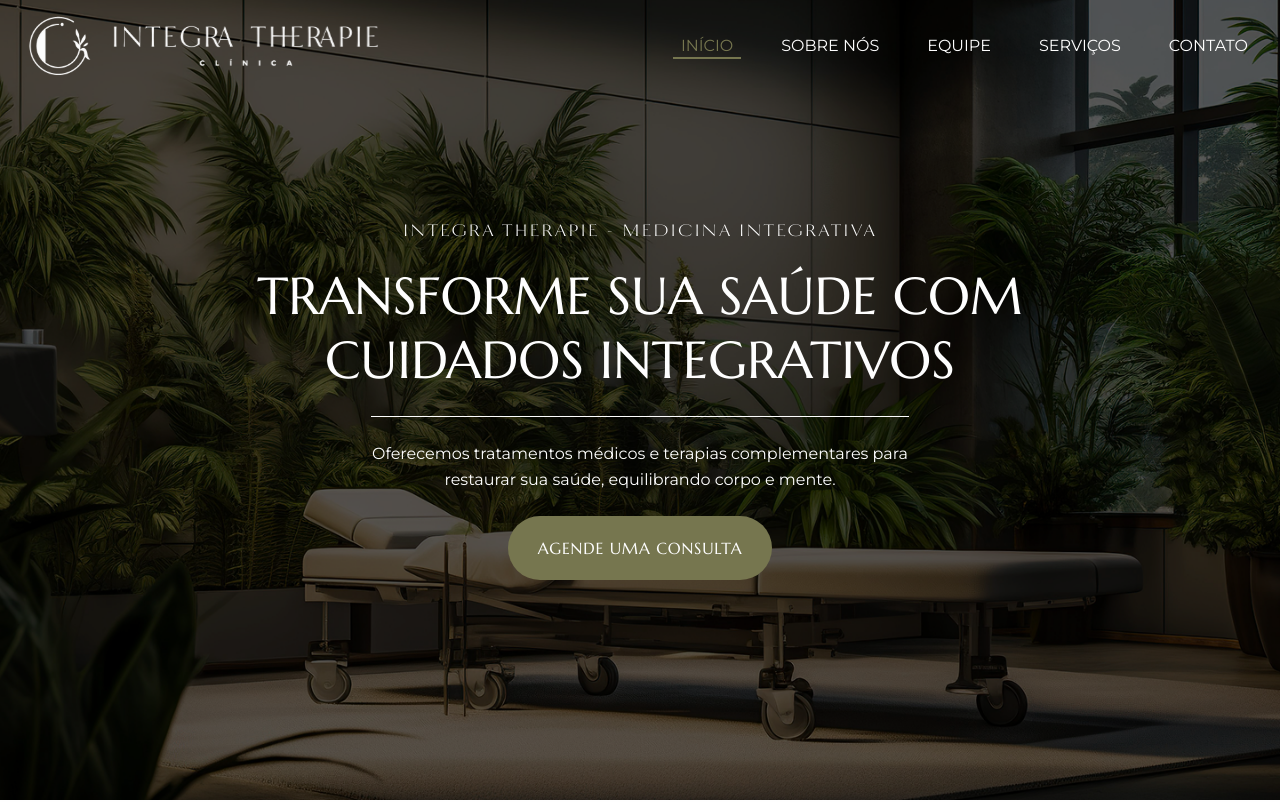
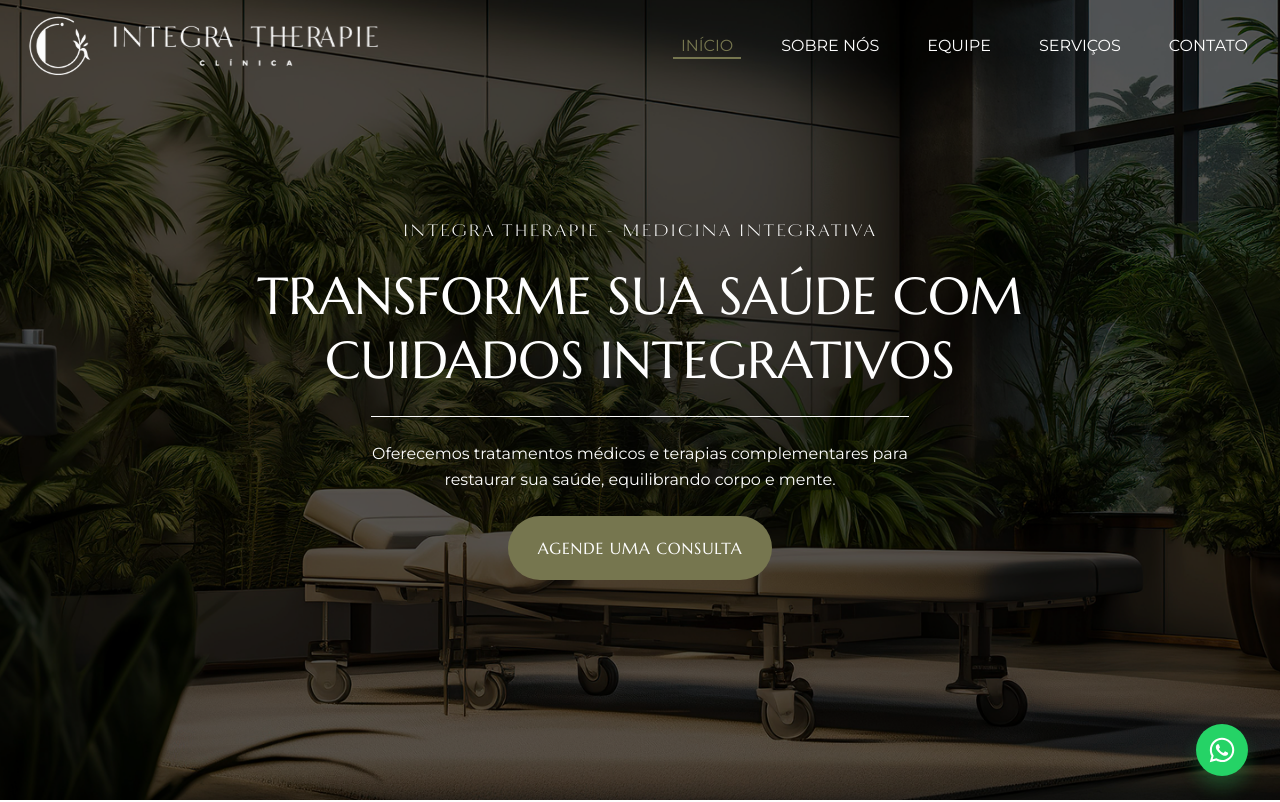
Before and after one commit to TalissonOliveira/integra-therapie-lp, a Next.js app: page / in a window 1280 px wide. Shown: the top 802 px of the page. Built offline with nearby package versions, Linux system fonts and the light colour scheme.

Commit message:
feat(home): add fab button to redirect to whatsapp

```diff
--- a/src/app/(home)/page.tsx
+++ b/src/app/(home)/page.tsx
@@ -4,6 +4,7 @@
 import { HeroSection } from './components/sections/hero-section'
 import { ServicesSection } from './components/sections/services-section'
 import { TeamSection } from './components/sections/team-section'
+import { WhatsAppFab } from '@/components/whatsapp-fab'
 
 export default function Home() {
   return (
@@ -14,6 +15,7 @@
       <ServicesSection />
       <CTASection />
       <ContactSection />
+      <WhatsAppFab />
     </main>
   )
 }
--- /dev/null
+++ b/src/components/whatsapp-fab.tsx
@@ -0,0 +1,67 @@
+'use client'
+
+import { useState, useEffect } from 'react'
+
+export function WhatsAppFab() {
+  const [isVisible, setIsVisible] = useState(false)
+
+  const handleClick = () => {
+    const phone = '5511985597144'
+    const message = 'Olá! Gostaria de agendar uma consulta.'
+    const encodedMessage = encodeURIComponent(message)
+    const whatsAppUrl = `https://wa.me/${phone}?text=${encodedMessage}`
+    window.open(whatsAppUrl, '_blank', 'noopener,noreferrer')
+  }
+
+  useEffect(() => {
+    const timer = setTimeout(() => {
+      setIsVisible(true)
+    }, 1500)
+
+    return () => clearTimeout(timer)
+  }, [])
+
+  if (!isVisible) return null
+
+  return (
+    <button
+      type="button"
+      onClick={handleClick}
+      aria-label="Fale conosco pelo WhatsApp"
+      title="WhatsApp Integra Therapie - 5511985597144"
+      className={`fixed bottom-10 right-8 z-30 bg-[#25d366] text-white text-2xl p-3 cursor-pointer rounded-full
+        shadow-[0_12px_18px_rgba(37,211,102,0.24)] hover:bottom-[2.8rem] hover:shadow-[0_12px_24px_rgba(37,211,102,0.72)]
+        transition-all duration-300 focus:outline-none focus:ring-2 focus:ring-white focus:ring-offset-2
+        opacity-0 translate-y-4 animate-whatsappFadeIn
+      `}
+    >
+      <svg
+        stroke="currentColor"
+        fill="currentColor"
+        strokeWidth="0"
+        viewBox="0 0 448 512"
+        height="1em"
+        width="1em"
+        xmlns="http://www.w3.org/2000/svg"
+        aria-hidden="true"
+        focusable="false"
+        className="h-[28px] w-[28px]"
+      >
+        <path d="M380.9 97.1C339 55.1 283.2 32 223.9 32c-122.4 0-222 99.6-222 222 0 39.1 10.2 77.3 29.6 111L0 480l117.7-30.9c32.4 17.7 68.9 27 106.1 27h.1c122.3 0 224.1-99.6 224.1-222 0-59.3-25.2-115-67.1-157zm-157 341.6c-33.2 0-65.7-8.9-94-25.7l-6.7-4-69.8 18.3L72 359.2l-4.4-7c-18.5-29.4-28.2-63.3-28.2-98.2 0-101.7 82.8-184.5 184.6-184.5 49.3 0 95.6 19.2 130.4 54.1 34.8 34.9 56.2 81.2 56.1 130.5 0 101.8-84.9 184.6-186.6 184.6zm101.2-138.2c-5.5-2.8-32.8-16.2-37.9-18-5.1-1.9-8.8-2.8-12.5 2.8-3.7 5.6-14.3 18-17.6 21.8-3.2 3.7-6.5 4.2-12 1.4-32.6-16.3-54-29.1-75.5-66-5.7-9.8 5.7-9.1 16.3-30.3 1.8-3.7.9-6.9-.5-9.7-1.4-2.8-12.5-30.1-17.1-41.2-4.5-10.8-9.1-9.3-12.5-9.5-3.2-.2-6.9-.2-10.6-.2-3.7 0-9.7 1.4-14.8 6.9-5.1 5.6-19.4 19-19.4 46.3 0 27.3 19.9 53.7 22.6 57.4 2.8 3.7 39.1 59.7 94.8 83.8 35.2 15.2 49 16.5 66.6 13.9 10.7-1.6 32.8-13.4 37.4-26.4 4.6-13 4.6-24.1 3.2-26.4-1.3-2.5-5-3.9-10.5-6.6z"></path>
+      </svg>
+      <style>
+        {`
+          @keyframes whatsappFadeIn {
+            to {
+              opacity: 1;
+              transform: translateY(0);
+            }
+          }
+          .animate-whatsappFadeIn {
+            animation: whatsappFadeIn 0.6s ease-out forwards;
+          }
+        `}
+      </style>
+    </button>
+  )
+}
```
